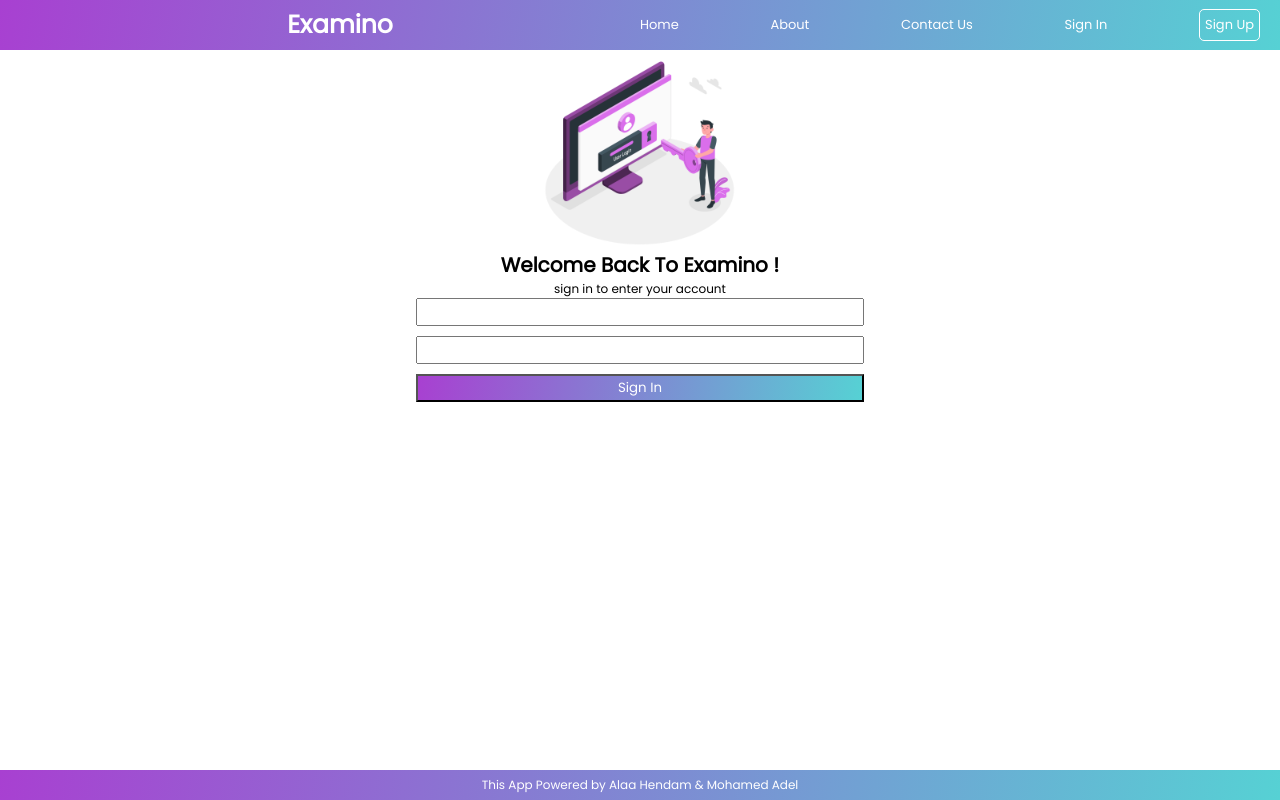
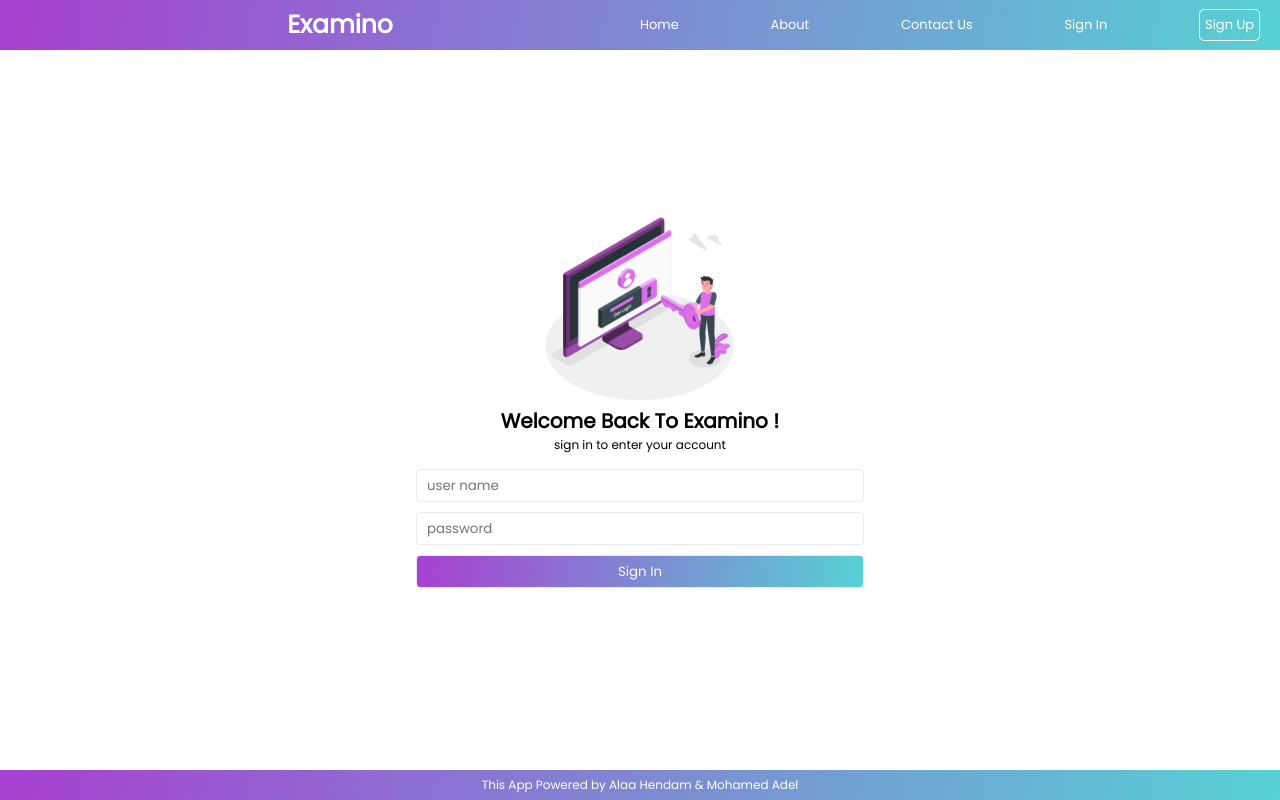
Before and after one commit to alaahendam/Examino, a React (Create React App) app: page /signIn in a window 1280 px wide. Built offline with nearby package versions, Linux system fonts and the light colour scheme.

Commit message:
new style

```diff
--- a/src/pages/signIn/signIn.css
+++ b/src/pages/signIn/signIn.css
@@ -1,5 +1,6 @@
 .signIn{
     width: 100%;
+    height: 88vh;
     display: flex;
     justify-content: center;
     align-items: center;
@@ -18,8 +19,13 @@
 }
 .signInInfo input{
     margin-bottom: 10px;
-    height: 28px;
+    height: 33px;
     width: 70%;
+    border:1px solid #E7EBF0;
+    border-radius: 4px;
+}
+.signInInfo input:focus{
+    outline-color: #56D1D4;
 }
 .signInInfo .welcome{
     font-size: 20px;
@@ -29,9 +35,8 @@
     .signInInfo input{
         width: 100%;
     }
-    .signIn img{
-        width: 150px;
-        height: 150px;
+    .signInInfo{
+        width: 80%;
     }
     .signInInfo .welcome{
         font-size: 16px;
--- a/src/pages/signIn/signIn.jsx
+++ b/src/pages/signIn/signIn.jsx
@@ -1,8 +1,10 @@
-import React from "react";
+import React, { useState } from "react";
 import "./signIn.css";
 import loginIcon from "../../images/Login-amico.png";
 
 const SignIn = () => {
+  const [userName, setUserName] = useState("");
+  const [password, setPassword] = useState("");
   return (
     <div className="signIn">
       <div className="signInInfo">
@@ -11,18 +13,36 @@ const SignIn = () => {
         <p
           style={{
             fontSize: "12px",
+            marginBottom: "15px",
           }}
         >
           sign in to enter your account
         </p>
-        <input type="text" />
-        <input type="password" />
         <input
-          type="submit"
+          type="text"
+          value={userName}
+          placeholder="user name"
+          style={{
+            paddingLeft: "10px",
+          }}
+          onChange={(e) => setUserName(e.target.value)}
+        />
+        <input
+          type="password"
+          value={password}
+          placeholder="password"
+          style={{
+            paddingLeft: "10px",
+          }}
+          onChange={(e) => setPassword(e.target.value)}
+        />
+        <input
+          type="button"
           value="Sign In"
           style={{
             background: "linear-gradient(100deg,#A840D1, #56D1D4)",
             color: "white",
+            cursor: "pointer",
           }}
         />
       </div>
```
